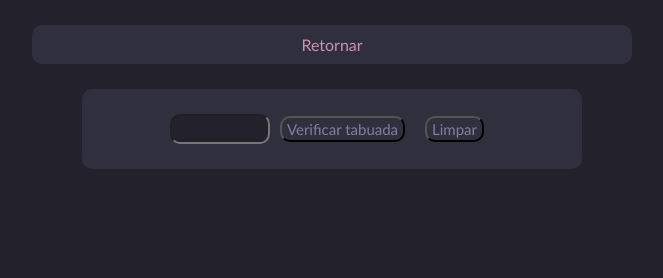
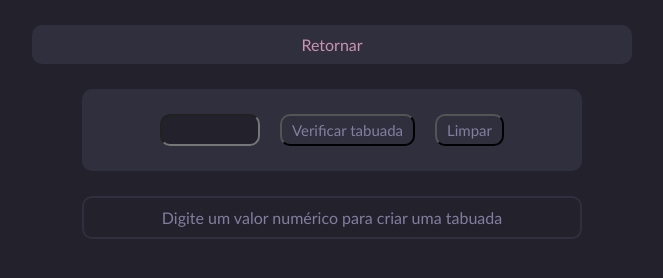
Before and after one commit to Viniciusy62/praticeJs, a plain HTML site: page pages/ex12.html in a window 1280 px wide. Both pictures are taken after a click on the button "Verificar tabuada". Shown: the whole page, without its empty margins (308-971 px from the left). Drawn offline with Linux system fonts and the light colour scheme.

Commit message:
update exercice 12

```diff
--- a/Js/exercice12.js
+++ b/Js/exercice12.js
@@ -1,13 +1,23 @@
 let number = document.querySelector('#number')
 let verify = document.querySelector('#verify')
 let clean = document.querySelector('#clean')
+let result = document.querySelector('#result')
 
 function calculator() {
-    alert('teste')
+    let multiple = 0
+    if(number.value == "") {
+        result.textContent = "Digite um valor numérico para criar uma tabuada"
+    } else {
+        result.innerHTML = "Resultado: <br>"
+        for(i=0;i<=10;i++) {
+            multiple = number.value * i
+            result.innerHTML += `${number.value} x ${i} = ${multiple} <br>`
+        }
+    }
 }
 
 function cleaner() {
-    alert('cleaner')
+    result.textContent = "Resultado:"
 }
 
 verify.addEventListener('click', calculator)
--- a/pages/ex12.html
+++ b/pages/ex12.html
@@ -17,7 +17,9 @@
         <input type="button" id="verify" value="Verificar tabuada">
         <input type="button" id="clean" value="Limpar">
     </section>
-
+    <section class="container-result">
+        <p id="result">Resultado: <br></p>
+    </section>
 
     <script src="/praticeJs/Js/exercice12.js"></script>
 </body>
--- a/style.css
+++ b/style.css
@@ -52,21 +52,41 @@ body {
     justify-content: center;
 }
 
+.container-result {
+    margin: 0 auto;
+    text-align: center;
+}
+
 input[type=button] {
-    margin: 2px 10px;
-    padding: 2px 5px;
+    margin: auto 10px;
+    padding: 5px 10px;
     background-color: var(--bg-cards);
     color: var(--text-color);
     border-radius: 10px;
     font-size: 15px;
     font-family: 'Gill Sans', 'Gill Sans MT', Calibri, 'Trebuchet MS', sans-serif;
+    cursor: pointer;
 }
 
 input[type=number] {
+    margin: 0 10px;
     width: 100px;
     text-align: center;
     color: var(--bg-techs);
     background-color: var(--body-bg-color);
     border-radius: 10px;
-    appearance: textfield; /*verificar incompatibilidade*/
 }
+
+/*Non-standart*/
+input::-webkit-outer-spin-button,
+input::-webkit-inner-spin-button {
+    -webkit-appearance: none;
+}
+
+#result {
+    margin: 25px auto;
+    padding: 10px;
+    width: 500px;
+    border: 2px solid var(--bg-cards);
+    border-radius: 10px;
+}
```
